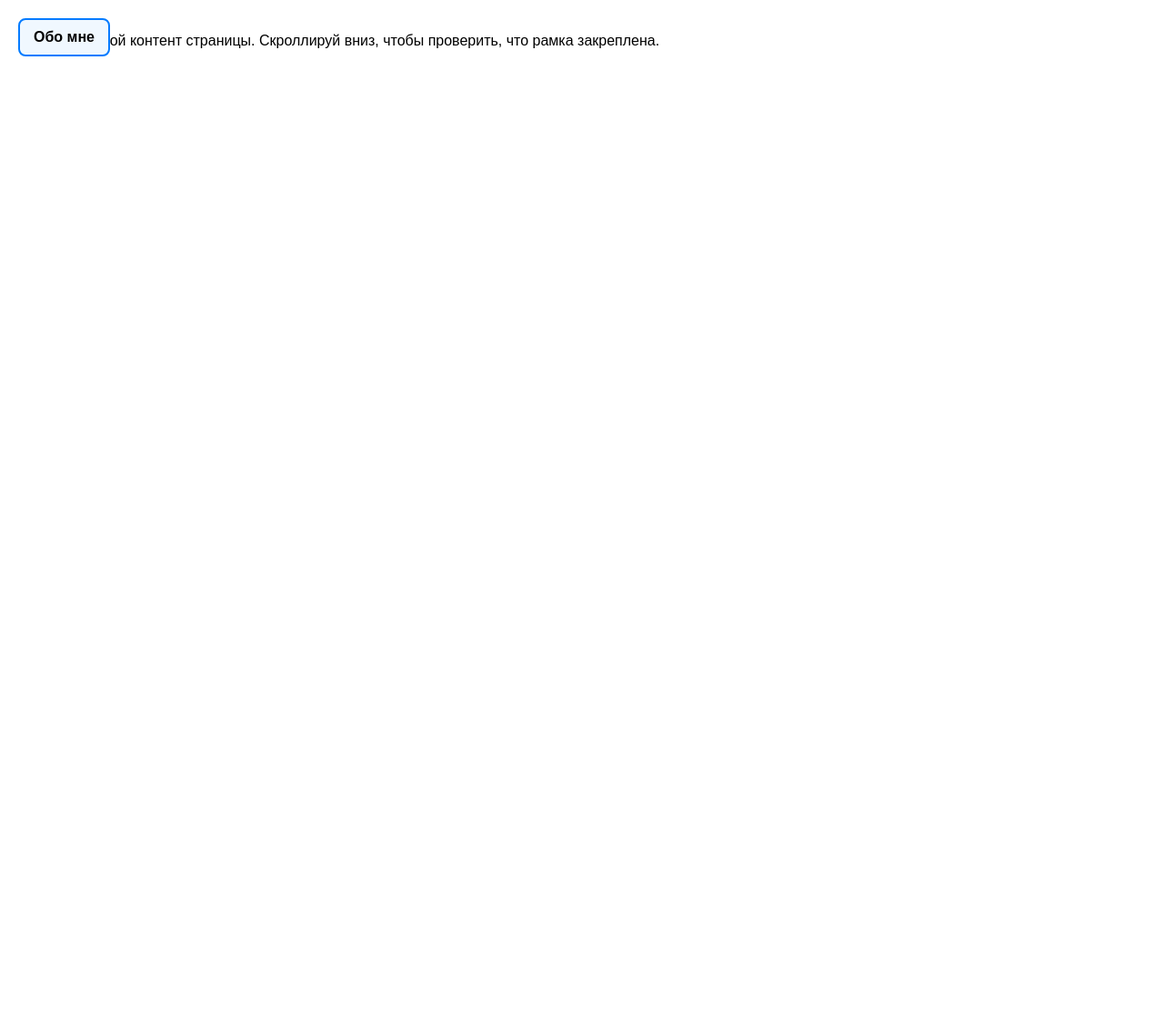
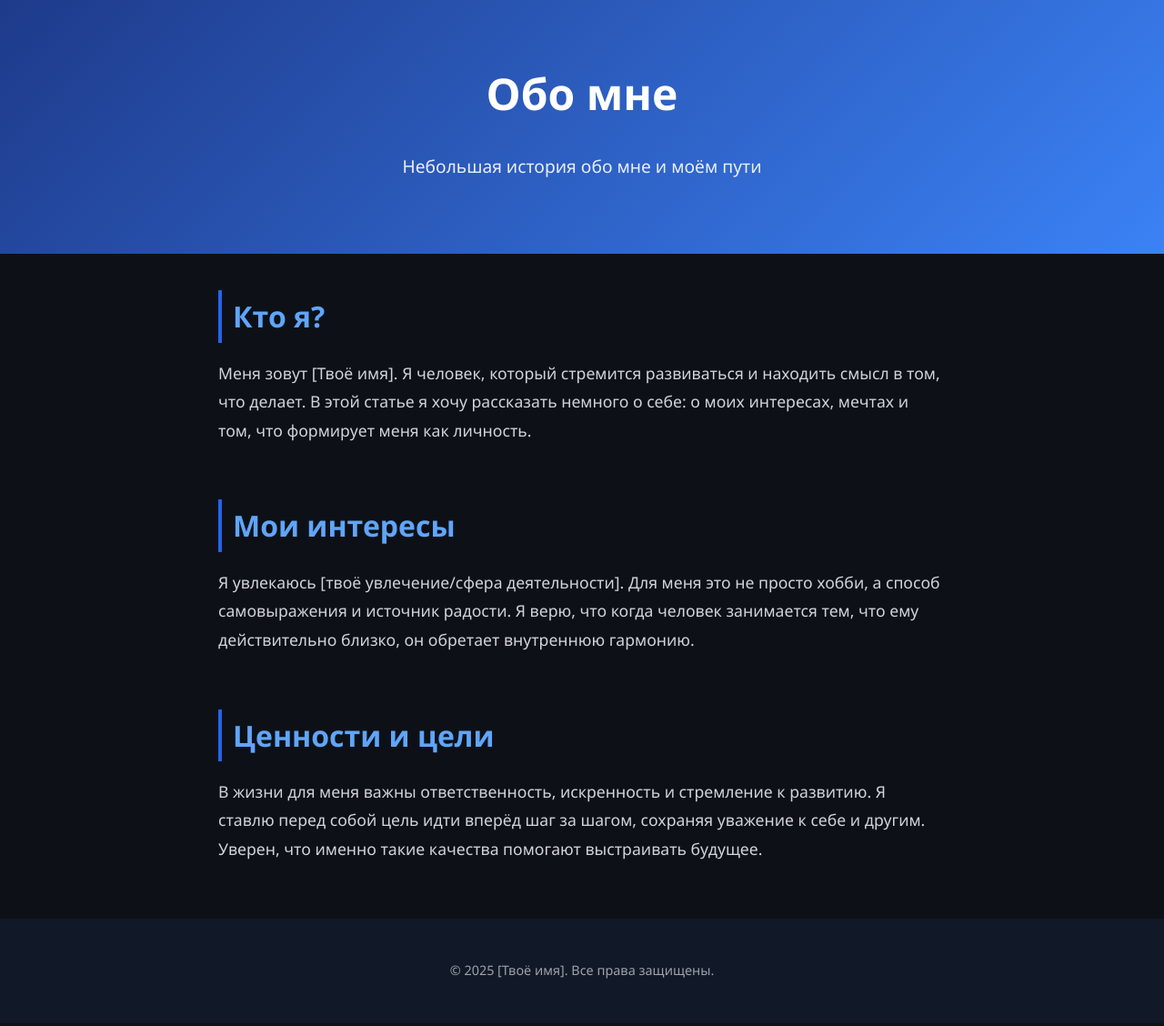
Before and after one commit to akhaD-max/about_me, a plain HTML site: page index.html in a window 1280 px wide. Shown: the top 1128 px of the page at 91% size. Drawn offline with Linux system fonts and the light colour scheme.

Commit message:
Update index.html

```diff
--- a/index.html
+++ b/index.html
@@ -3,35 +3,112 @@
 <head>
   <meta charset="UTF-8">
   <meta name="viewport" content="width=device-width, initial-scale=1.0">
-<title>Об о себе</title>
+  <title>Обо мне</title>
   <style>
     body {
       margin: 0;
-    padding: 0;
-    font-family: Arial, sans-serif;
+      font-family: "Segoe UI", Tahoma, sans-serif;
+      background: #0d1117; /* глубокий черный */
+      color: #e5e7eb;      /* светлый текст */
+      line-height: 1.8;
     }
 
-  /* Синяя рамка */
-  .blue-box {
-    position: fixed; /* закрепляем рамку при скролле */
-    top: 20px;       /* отступ сверху */
-    left: 20px;      /* отступ слева */
-    padding: 10px 15px;
-    border: 2px solid #007BFF; /* синяя рамка */
-    border-radius: 8px;
-    background-color: #f0f8ff;
-    font-weight: bold;
-    z-index: 1000; /* чтобы рамка была поверх контента */
+    header {
+      background: linear-gradient(135deg, #1e3a8a, #3b82f6);
+      padding: 60px 20px;
+      text-align: center;
+      color: white;
+    }
+
+    header h1 {
+      font-size: 3rem;
+      margin: 0;
+    }
+
+    header p {
+      font-size: 1.2rem;
+      opacity: 0.9;
+    }
+
+    main {
+      max-width: 800px;
+      margin: 40px auto;
+      padding: 0 20px;
+    }
+
+    section {
+      margin-bottom: 60px;
+    }
+
+    section h2 {
+      color: #60a5fa; /* голубой */
+      font-size: 2rem;
+      margin-bottom: 15px;
+      border-left: 4px solid #2563eb;
+      padding-left: 12px;
+    }
+
+    section p {
+      font-size: 1.1rem;
+      color: #d1d5db;
+    }
+
+    footer {
+      text-align: center;
+      padding: 30px;
+      background: #111827;
+      color: #9ca3af;
+      font-size: 0.9rem;
+    }
+
+    a {
+      color: #3b82f6;
+      text-decoration: none;
+      transition: 0.3s;
+    }
+
+    a:hover {
+      color: #60a5fa;
     }
   </style>
 </head>
 <body>
+  <header>
+    <h1>Обо мне</h1>
+    <p>Небольшая история обо мне и моём пути</p>
+  </header>
 
-<div class="blue-box">Обо мне</div>
+  <main>
+    <section>
+      <h2>Кто я?</h2>
+      <p>
+        Меня зовут [Твоё имя]. Я человек, который стремится развиваться и находить смысл
+        в том, что делает. В этой статье я хочу рассказать немного о себе: о моих интересах,
+        мечтах и том, что формирует меня как личность.
+      </p>
+    </section>
 
-<div style="height:2000px; padding:20px;">
-  <p>Здесь основной контент страницы. Скроллируй вниз, чтобы проверить, что рамка закреплена.</p>
-</div>
+    <section>
+      <h2>Мои интересы</h2>
+      <p>
+        Я увлекаюсь [твоё увлечение/сфера деятельности]. Для меня это не просто хобби,
+        а способ самовыражения и источник радости. Я верю, что когда человек занимается
+        тем, что ему действительно близко, он обретает внутреннюю гармонию.
+      </p>
+    </section>
 
+    <section>
+      <h2>Ценности и цели</h2>
+      <p>
+        В жизни для меня важны ответственность, искренность и стремление к развитию.
+        Я ставлю перед собой цель идти вперёд шаг за шагом, сохраняя уважение к себе
+        и другим. Уверен, что именно такие качества помогают выстраивать будущее.
+      </p>
+    </section>
+  </main>
+
+  <footer>
+    <p>© 2025 [Твоё имя]. Все права защищены.</p>
+  </footer>
 </body>
 </html>
```
Lines whose indentation alone changed are shown as unchanged.
